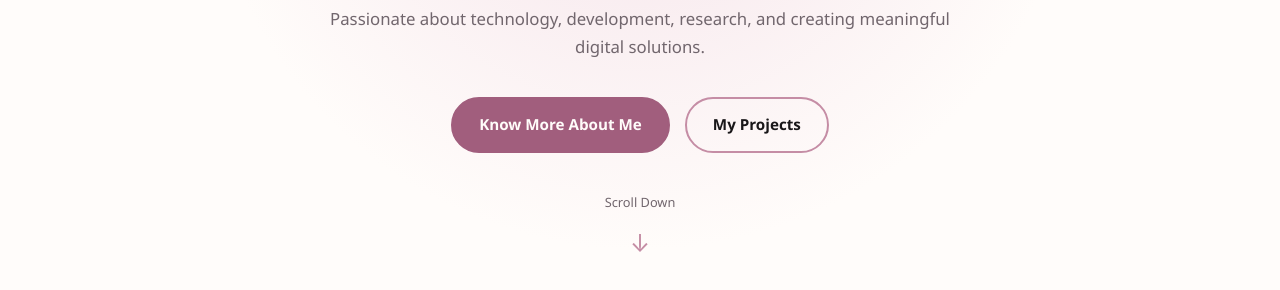
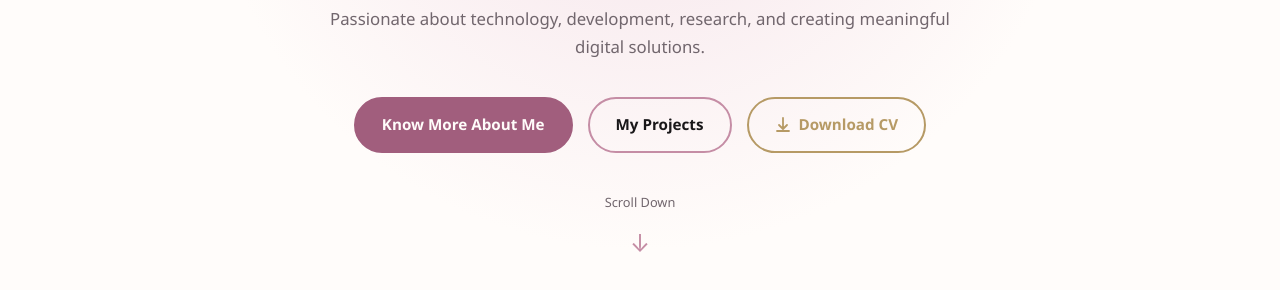
Before and after one commit to deemahs/-202354030-DeemahAlzuabi-assignment4, a plain HTML site: page index.html in a window 1280 px wide. Shown: the part 510-800 px from the top of the page. Drawn offline with Linux system fonts and the light colour scheme; no server answers.

Commit message:
Add downloadable CV feature

```diff
--- a/css/styles.css
+++ b/css/styles.css
@@ -367,7 +367,26 @@ h4 {
     color: var(--white);
     border-color: var(--black);
 }
+/* Download CV Button */
 
+.cv-btn {
+    display: inline-flex;
+    align-items: center;
+    justify-content: center;
+    gap: 8px;
+    background-color: transparent;
+    color: var(--gold);
+    border-color: var(--gold);
+}
+
+.cv-btn:hover {
+    background-color: var(--gold);
+    color: #FFFFFF;
+}
+
+.cv-icon {
+    flex-shrink: 0;
+}
 
 /* =========================================
    SCROLL INDICATOR
--- a/index.html
+++ b/index.html
@@ -73,6 +73,30 @@
             <a href="#about" class="btn primary-btn"> Know More About Me </a>
 
             <a href="#projects" class="btn secondary-btn"> My Projects </a>
+            <a
+              href="assets/documents/CV.pdf"
+              download="Deemah_Alzuabi_CV.pdf"
+              class="btn cv-btn"
+              aria-label="Download my CV as PDF"
+            >
+              <svg
+                class="cv-icon"
+                width="16"
+                height="16"
+                viewBox="0 0 16 16"
+                fill="none"
+                aria-hidden="true"
+              >
+                <path
+                  d="M8 1v10M4 8l4 4 4-4M2 14h12"
+                  stroke="currentColor"
+                  stroke-width="1.8"
+                  stroke-linecap="round"
+                  stroke-linejoin="round"
+                />
+              </svg>
+              Download CV
+            </a>
           </div>
         </div>
 
```
Also changed, not shown: 3 other files.
